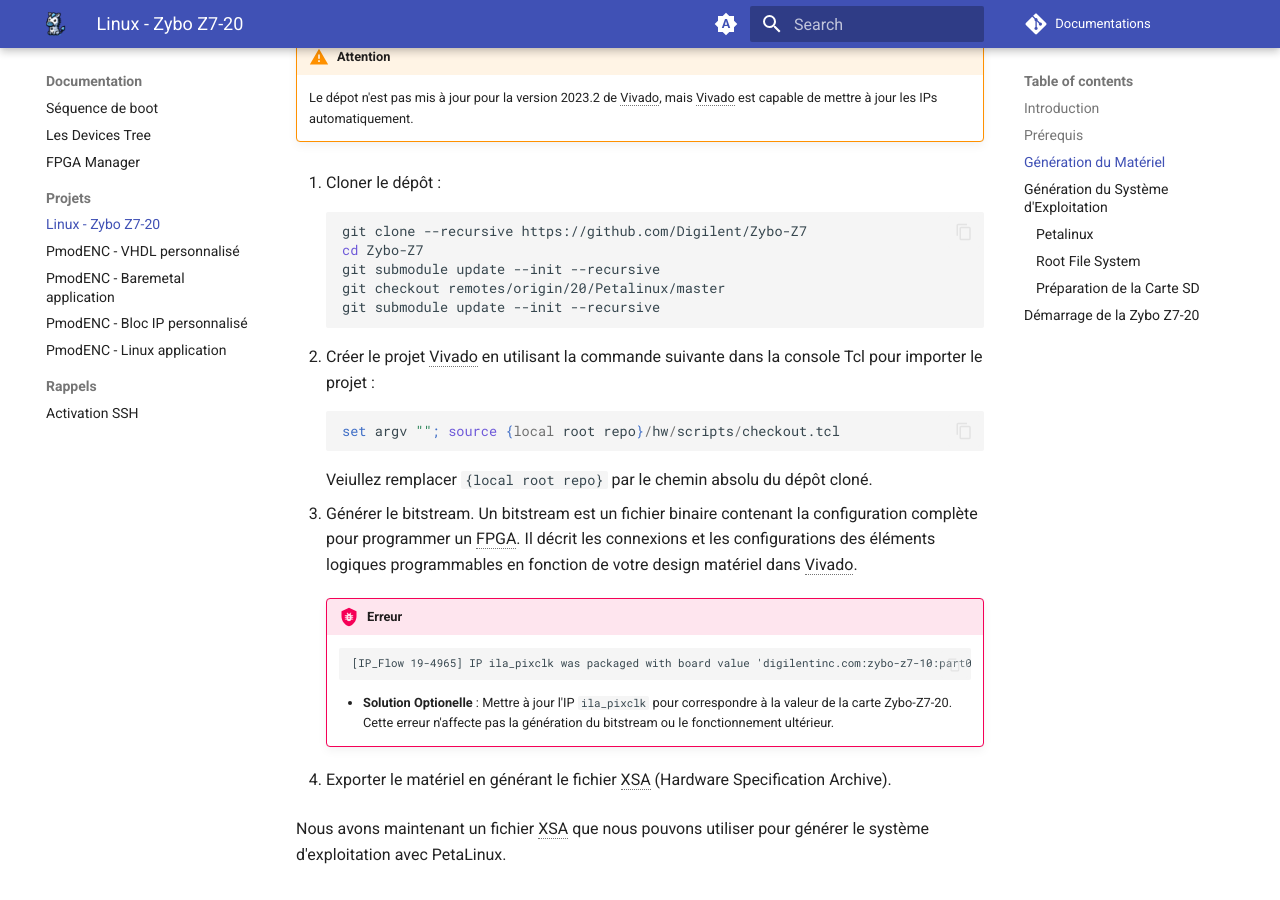
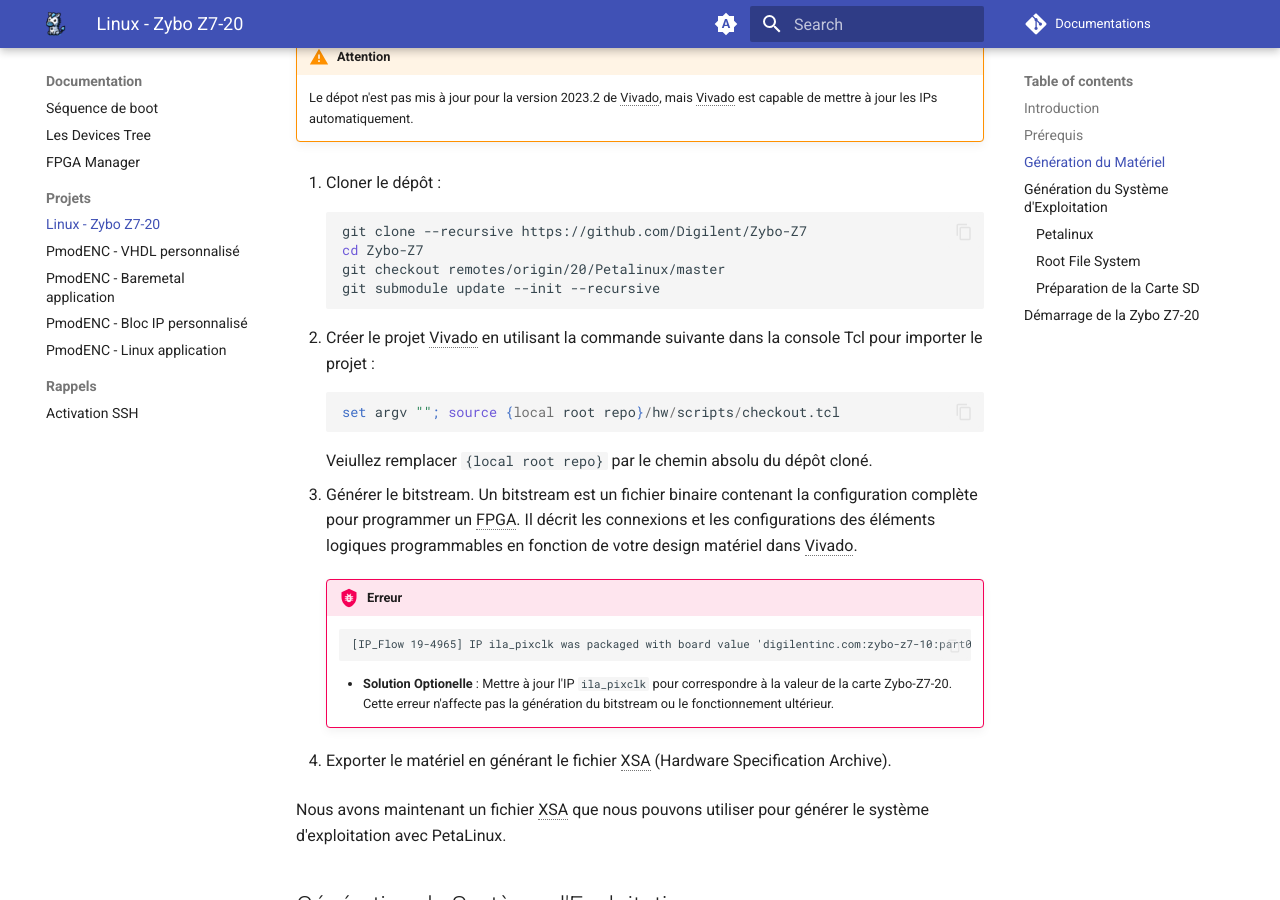
Before and after one commit to TER-Zybo/Documentations, an MkDocs documentation site: the page built from docs/docs/linux_zybo.md, in a window 1280 px wide and 900 px high, scrolled down 980 px. Built offline with MkDocs 1.6.1 and Material for MkDocs 9.7.7, drawn with Linux system fonts in a browser that asks for light colours; comment, search, counter and statistics services are not loaded.

Commit message:
docs: Remove unnecessary git submodule update command

````diff
--- a/docs/docs/linux_zybo.md
+++ b/docs/docs/linux_zybo.md
@@ -30,7 +30,6 @@
     ```bash
     git clone --recursive https://github.com/Digilent/Zybo-Z7
     cd Zybo-Z7
-    git submodule update --init --recursive
     git checkout remotes/origin/20/Petalinux/master
     git submodule update --init --recursive
     ```
````
